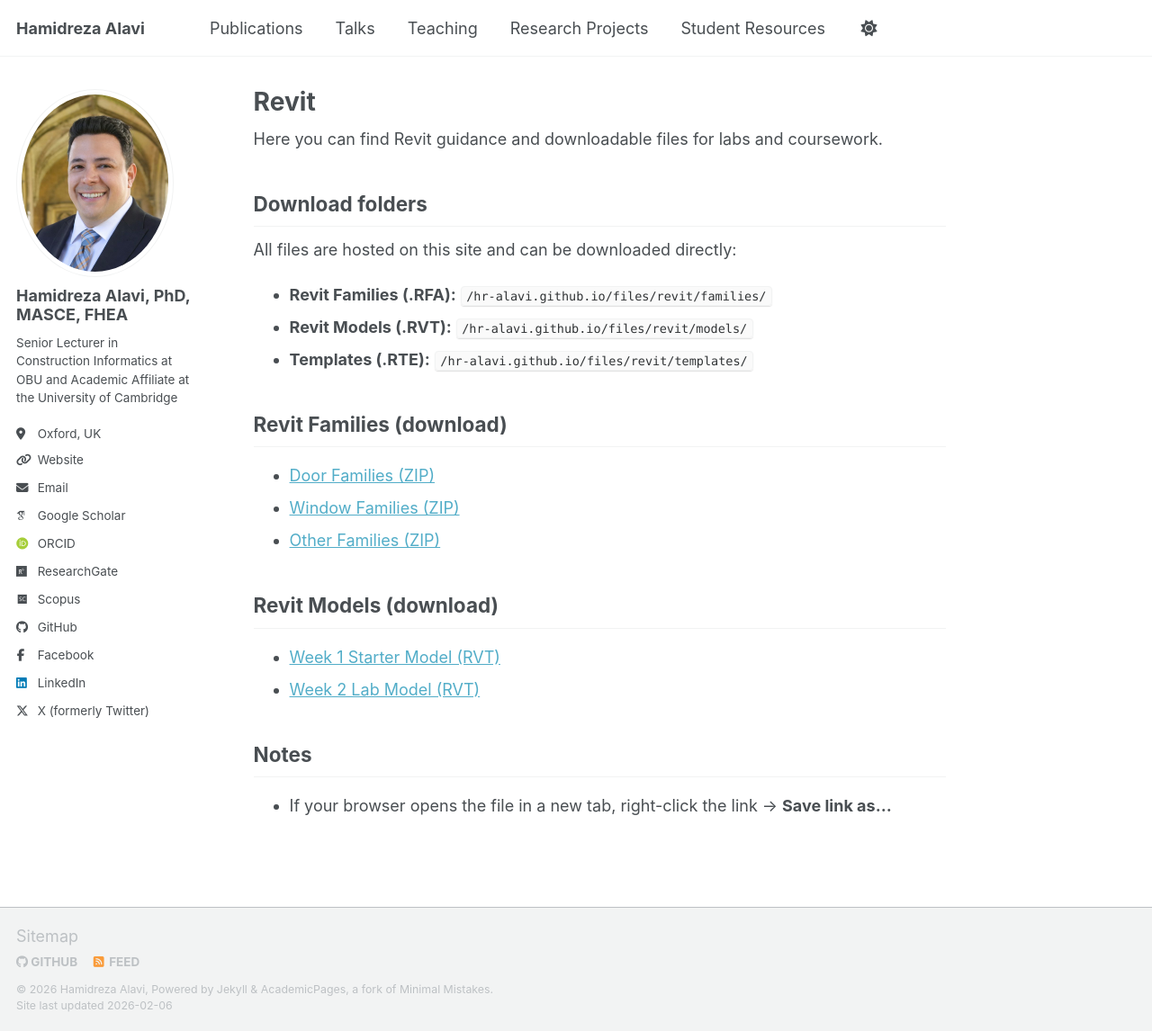
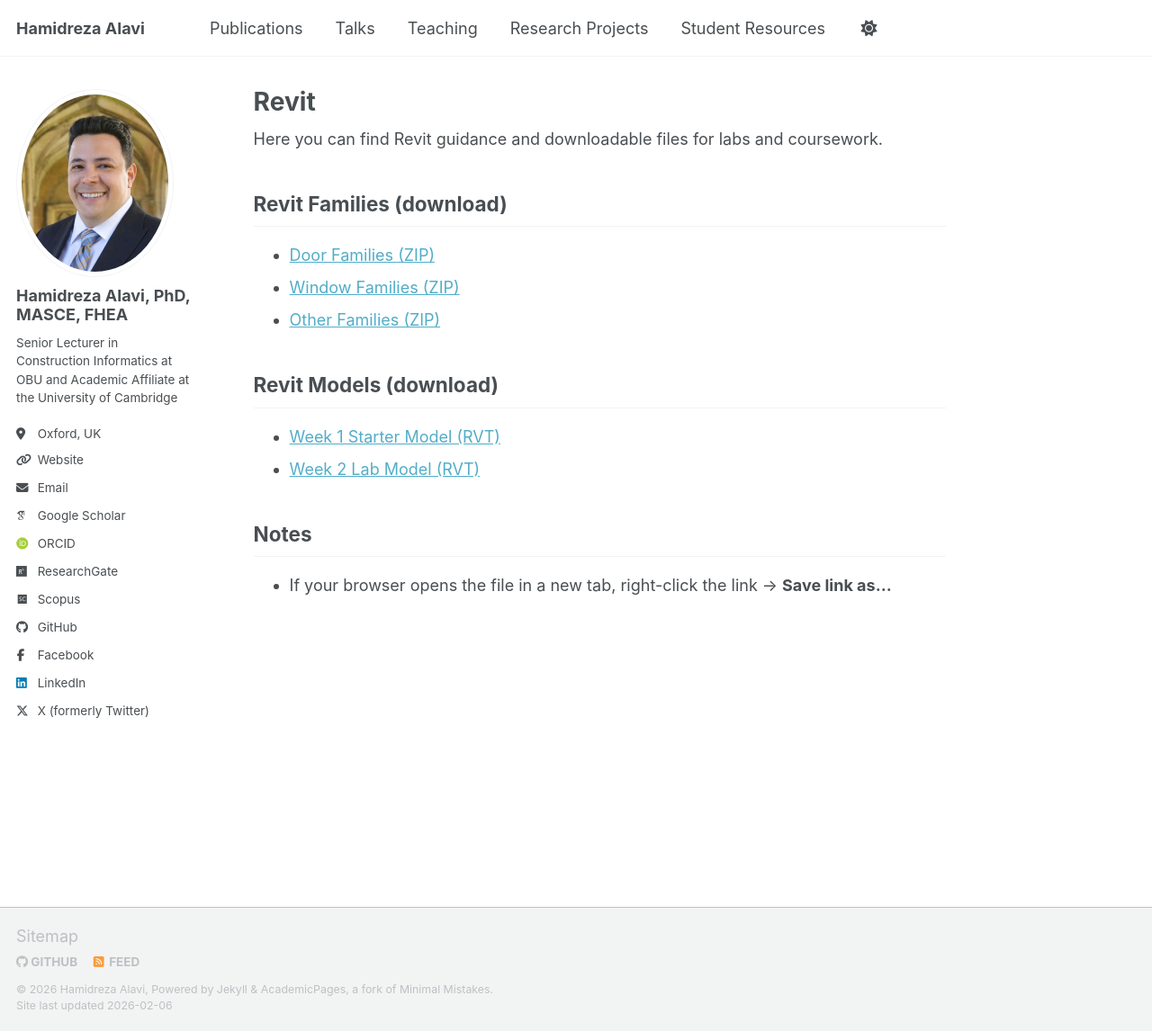
Before and after one commit to Hr-Alavi/Hr-Alavi.github.io, a Jekyll site: the page built from _pages/student-revit.md, in a window 1280 px wide and 1146 px high. Shown: the whole window at 90% size. Built offline with Jekyll 4.4.1, drawn with Linux system fonts in a browser that asks for light colours; some web fonts are replaced; a script bundle is joined from its source files by our own code; library files that are not in the unit come from our copies.

Commit message:
Update student-revit.md

```diff
--- a/_pages/student-revit.md
+++ b/_pages/student-revit.md
@@ -6,13 +6,6 @@
 ---
 
 Here you can find Revit guidance and downloadable files for labs and coursework.
-
-## Download folders
-All files are hosted on this site and can be downloaded directly:
-
-- **Revit Families (.RFA):** `/hr-alavi.github.io/files/revit/families/`
-- **Revit Models (.RVT):** `/hr-alavi.github.io/files/revit/models/`
-- **Templates (.RTE):** `/hr-alavi.github.io/files/revit/templates/`
 
 ## Revit Families (download)
 - [Door Families (ZIP)](/files/revit/families/Doors.zip)
```
